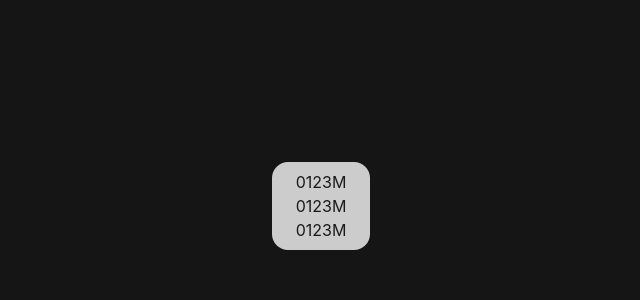
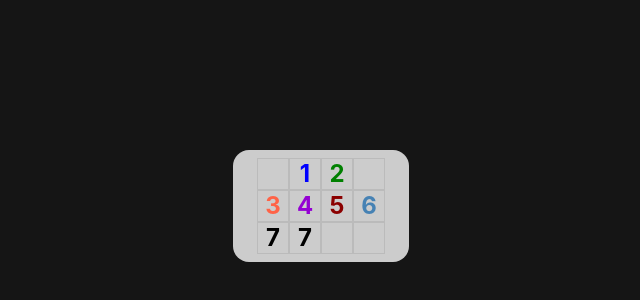
Before and after one commit to randomplayables/gothamloops, a React (Vite) app: page / in a window 1280 px wide. Shown: the part 194-494 px from the top of the page, without its empty margins (319-959 px from the left). Built offline with nearby package versions, Linux system fonts and the light colour scheme.

Commit message:
add Board and Cell components

```diff
--- a/package.json
+++ b/package.json
@@ -10,6 +10,7 @@
     "preview": "vite preview"
   },
   "dependencies": {
+    "clsx": "^2.1.1",
     "react": "^19.0.0",
     "react-dom": "^19.0.0"
   },
--- a/src/App.css
+++ b/src/App.css
@@ -10,3 +10,55 @@
   background-color: var(--surface);
   border-radius: 1rem;
 }
+
+.row {
+  display: flex
+}
+
+.cell {
+  --cell-size: 2rem;
+  display: flex;
+  justify-content: center;
+  align-items: center;
+  font-size: calc(var(--cell-size) * .75);
+  font-weight: 700;
+  width: var(--cell-size);
+  height: var(--cell-size);
+  border: solid 1px var(--cell-border-color);
+  user-select: none;
+  cursor: default;
+  position: relative;
+  box-sizing: border-box;
+}
+
+.cell.one {
+  color: var(--one);
+}
+
+.cell.two {
+  color: var(--two);
+}
+
+.cell.three {
+  color: var(--three);
+}
+
+.cell.four {
+  color: var(--four);
+}
+
+.cell.five {
+  color: var(--five);
+}
+
+.cell.six {
+  color: var(--six);
+}
+
+.cell.seven {
+  color: var(--seven);
+}
+
+.cell.eight {
+  color: var(--eight);
+}
--- a/src/App.tsx
+++ b/src/App.tsx
@@ -1,14 +1,9 @@
 import './App.css'
+import Board from "./components/Board.tsx"
 
 function App() {
   return <div className='game'>
-    {[
-      [0, 1, 2, 3, "M"],
-      [0, 1, 2, 3, "M"],
-      [0, 1, 2, 3, "M"]
-      ].map((row) => (
-        <div>{row.map((cell) => cell)}</div>
-      ))}
+    <Board/>
   </div>
 }
 
--- /dev/null
+++ b/src/components/Board.tsx
@@ -0,0 +1,19 @@
+import Cell from "./Cell"
+
+const Board = () => {
+    return(
+        <div className="board">
+        {[
+            [{value: 0}, {value: 1}, {value: 2}, {value: "mine"}],
+            [{value: 3}, {value: 4}, {value: 5}, {value: 6}],
+            [{value: 7}, {value: 7}, {value: "mine"}, {value: "mine"}]
+            ].map((row) => (
+              <div className="row">{row.map((cell) => (
+                <Cell cell = {cell}/>
+              ))}</div>
+            ))}
+        </div>
+    )
+}
+
+export default Board
--- /dev/null
+++ b/src/components/Cell.tsx
@@ -0,0 +1,14 @@
+import clsx from "clsx"
+import { CELL_NUMBERS_COLORS } from "../constants"
+
+const Cell = ({cell}) => {
+    return( <div className={clsx("cell", typeof cell.value === 'number' && CELL_NUMBERS_COLORS[cell.value]
+
+    )}
+    >
+        {typeof cell.value === "number" && <> {cell.value || "" }</> }
+        </div>
+        )
+}
+
+export default Cell
--- /dev/null
+++ b/src/constants/index.ts
@@ -0,0 +1,11 @@
+export const CELL_NUMBERS_COLORS = [
+    null,
+    'one',
+    'two',
+    'three',
+    'four',
+    'five',
+    'six',
+    'seven',
+    'eight'
+]
--- a/src/index.css
+++ b/src/index.css
@@ -6,6 +6,15 @@
   --app-bg: #151515;
   --text: #1a1a1a;
   --surface: #ccc;
+  --cell-border-color: #bbb;
+  --one: blue;
+  --two: green;
+  --three: tomato;
+  --four: darkviolet;
+  --five: darkred;
+  --six: steelblue;
+  --seven: black;
+  --eight: black;
 
   background-color: var(--app-bg);
   color: var(--text);
```
Also changed, not shown: 1 other file (tests, documents, lock files or other folders).
